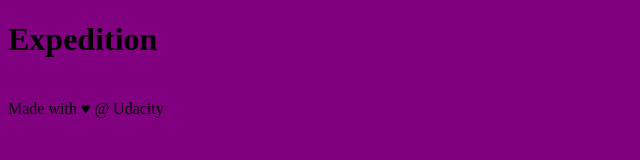
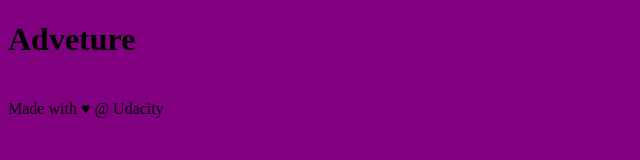
Before and after one commit to AhmedRashed14/new-git-project, a plain HTML site: page index.htm in a window 1280 px wide. Shown: the full height of the page, 0-640 px from the left. Drawn offline with Linux system fonts and the light colour scheme.

Commit message:
Adventure

```diff
--- a/index.htm
+++ b/index.htm
@@ -10,7 +10,7 @@
 <body>
 
     <header>
-        <h1>Expedition</h1>
+        <h1>Adveture</h1>
     </header>
 
     <div class="container">
```
